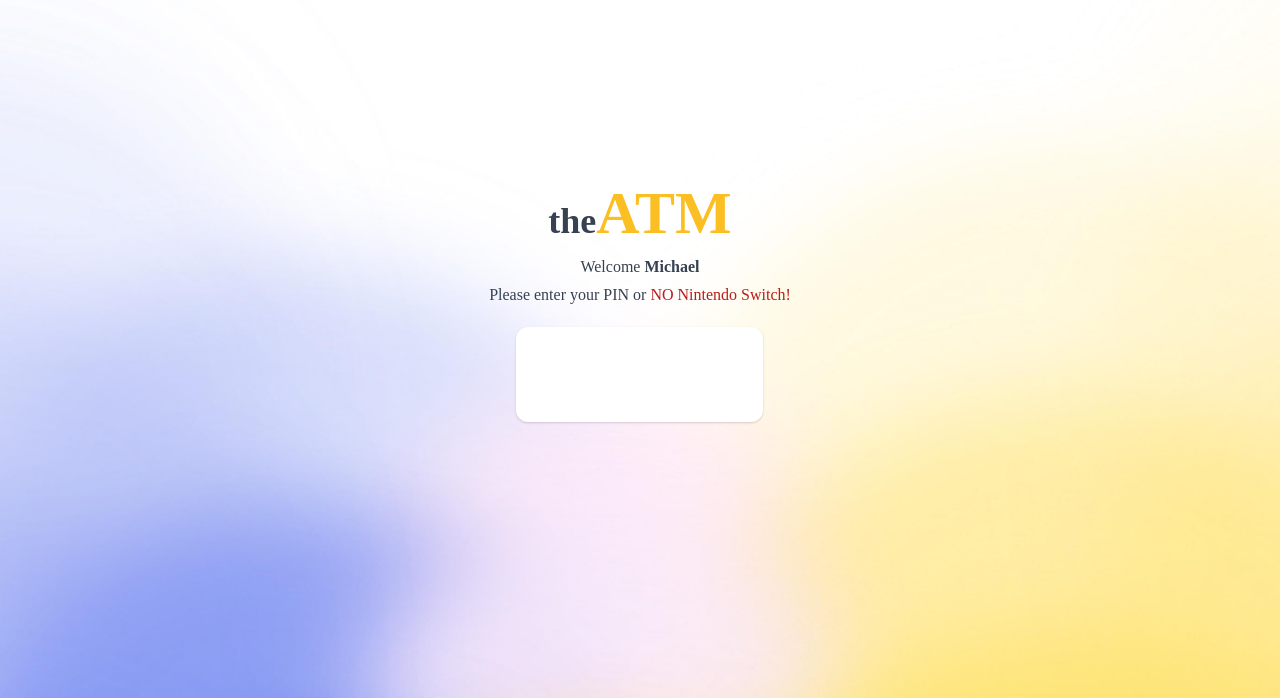
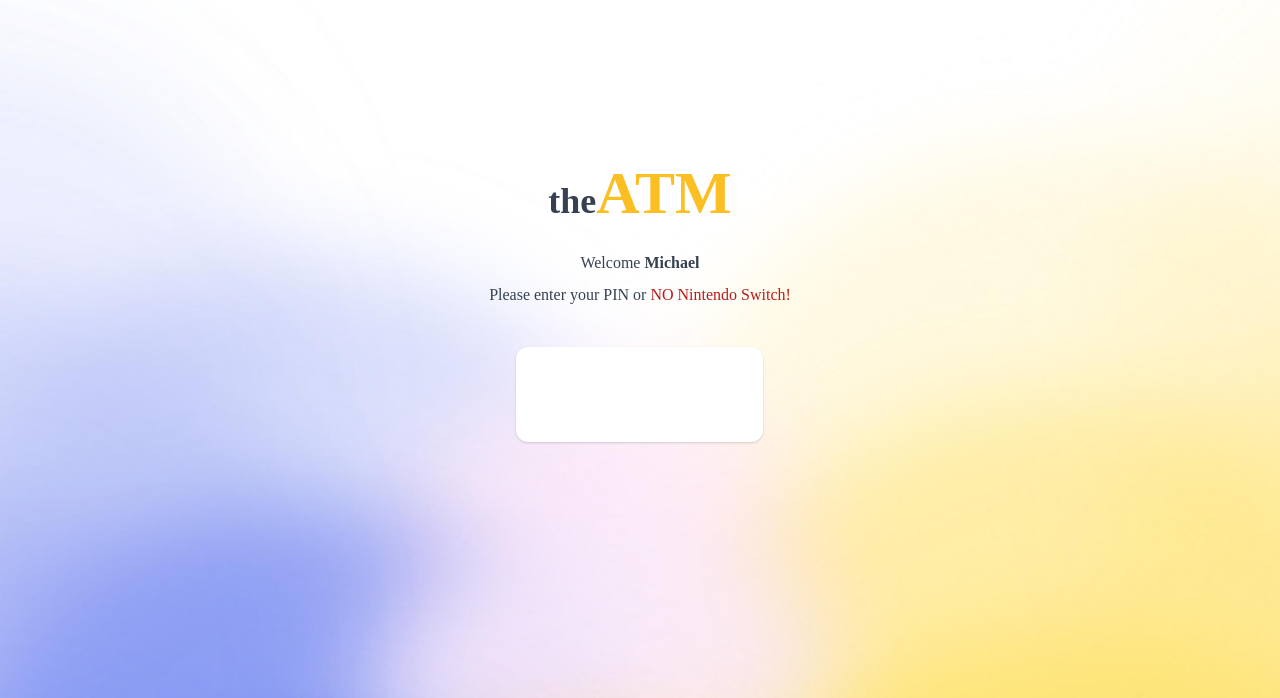
Before and after one commit to gutakk/the-atm, a React (Create React App) app: page / in a window 1280 px wide. Shown: the part 102-800 px from the top of the page. Built offline with nearby package versions, Linux system fonts and the light colour scheme; a web font is replaced by a local one.

Commit message:
Update style

```diff
--- a/src/assets/stylesheets/screens/_atm.scss
+++ b/src/assets/stylesheets/screens/_atm.scss
@@ -1,11 +1,11 @@
 .atm-screen {
-  @apply flex justify-center items-center;
+  @apply flex justify-center items-center p-5;
 
   .main-content {
     @apply flex flex-col items-center;
 
     &__title {
-      @apply tracking-widest;
+      @apply tracking-widest mb-5;
     }
 
     &__balance {
@@ -18,7 +18,7 @@
   }
 
   .withdraw-form {
-    @apply mt-5;
+    @apply mt-10;
 
     &__input {
       @apply shadow rounded p-2;
@@ -41,6 +41,6 @@
   }
 
   .alert {
-    @apply mt-5 mb-2;
+    @apply mt-10;
   }
 }
--- a/src/assets/stylesheets/screens/_login.scss
+++ b/src/assets/stylesheets/screens/_login.scss
@@ -1,11 +1,11 @@
 .login-screen {
-  @apply flex justify-center items-center;
+  @apply flex justify-center items-center p-5;
 
   .main-content {
     @apply flex flex-col items-center;
 
     &__app-name {
-      @apply text-4xl font-bold;
+      @apply text-4xl font-bold mb-4;
 
       &--main {
         @apply text-6xl text-yellow-400 rounded-full py-2 inline-block mb-1;
@@ -13,7 +13,7 @@
     }
 
     &__greeting {
-      @apply mb-1;
+      @apply mb-2;
 
       &--name {
         @apply font-bold;
@@ -21,7 +21,7 @@
     }
 
     &__description {
-      @apply mb-5;
+      @apply mb-10 text-center;
 
       &--alert {
         @apply text-red-700;
```
